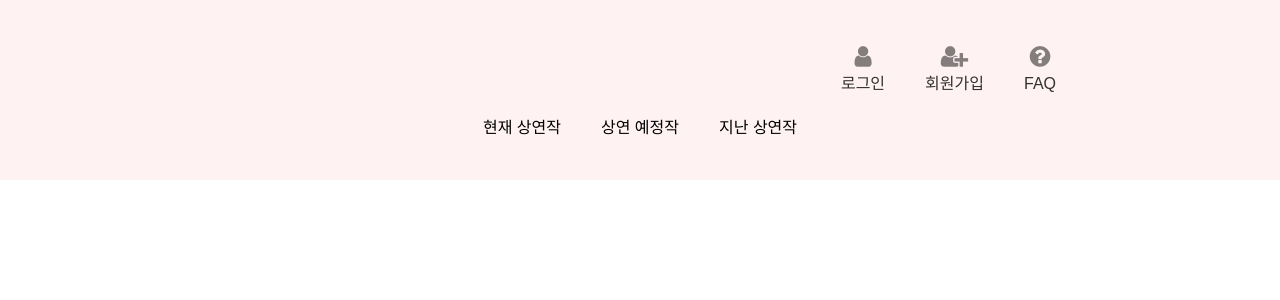
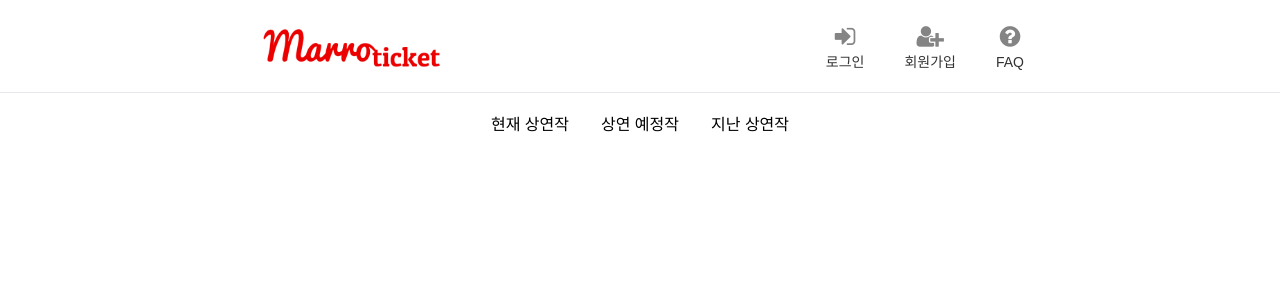
Before and after one commit to MaroTicket/MaroTicket-Client, a React app: page / in a window 1280 px wide. Shown: the top 300 px of the page. Built offline with nearby package versions, Linux system fonts and the light colour scheme.

Commit message:
Design: 헤더 디자인 추가

```diff
--- a/src/components/MainLogo/index.tsx
+++ b/src/components/MainLogo/index.tsx
@@ -1,8 +1,12 @@
 import { Link } from 'react-router-dom';
 
-export default function MainLogo() {
+interface MainLogoProps {
+  className?: string;
+}
+
+export default function MainLogo({ className }: MainLogoProps) {
   return (
-    <h1 className='bg-main-logo h-8 w-32 bg-no-repeat'>
+    <h1 className={`${className} bg-main-logo bg-contain bg-center bg-no-repeat`}>
       <Link className='block h-full w-full' to='/'>
         <span className='sr-only'>마로티켓</span>
       </Link>
--- a/src/containers/header/index.tsx
+++ b/src/containers/header/index.tsx
@@ -5,34 +5,34 @@ export default function Header() {
   return (
     <header>
       <h2 className='sr-only'>메뉴바</h2>
-      <div className='bg-red-50 px-56 py-10'>
-        <div className='flex justify-between'>
+      <div className=''>
+        <div className='flex justify-between border-b px-64 py-5'>
           <h2 className='sr-only'>로그인 메뉴</h2>
-          <MainLogo />
+          <MainLogo className='w-48' />
           <ul className='flex gap-10 opacity-80'>
             <li>
               <Link className='inline-flex flex-col items-center' to='/user/login'>
-                <i className='fa fa-user text-2xl opacity-60' aria-hidden='true'></i>
-                로그인
+                <i className='fa fa-sign-in text-2xl opacity-60' aria-hidden='true'></i>
+                <span className='text-sm'>로그인</span>
               </Link>
             </li>
             <li>
               <Link className='inline-flex flex-col items-center' to='/user/join'>
                 <i className='fa fa-user-plus text-2xl opacity-60' aria-hidden='true'></i>
-                회원가입
+                <span className='text-sm'>회원가입</span>
               </Link>
             </li>
             <li>
               <Link className='inline-flex flex-col items-center' to='/user/join'>
                 <i className='fa fa-question-circle text-2xl opacity-60' aria-hidden='true'></i>
-                FAQ
+                <span className='text-sm'>FAQ</span>
               </Link>
             </li>
           </ul>
         </div>
         <div>
           <h2 className='sr-only'>메인 메뉴</h2>
-          <ul className='mt-5 flex justify-center gap-10'>
+          <ul className='mt-5 flex justify-center gap-8'>
             <li>
               <Link to='/plays/current'>현재 상연작</Link>
             </li>
@@ -40,7 +40,7 @@ export default function Header() {
               <Link to='/plays/upcoming'>상연 예정작</Link>
             </li>
             <li>
-              <Link to='/play/past'>지난 상연작</Link>
+              <Link to='/plays/past'>지난 상연작</Link>
             </li>
           </ul>
         </div>
```
